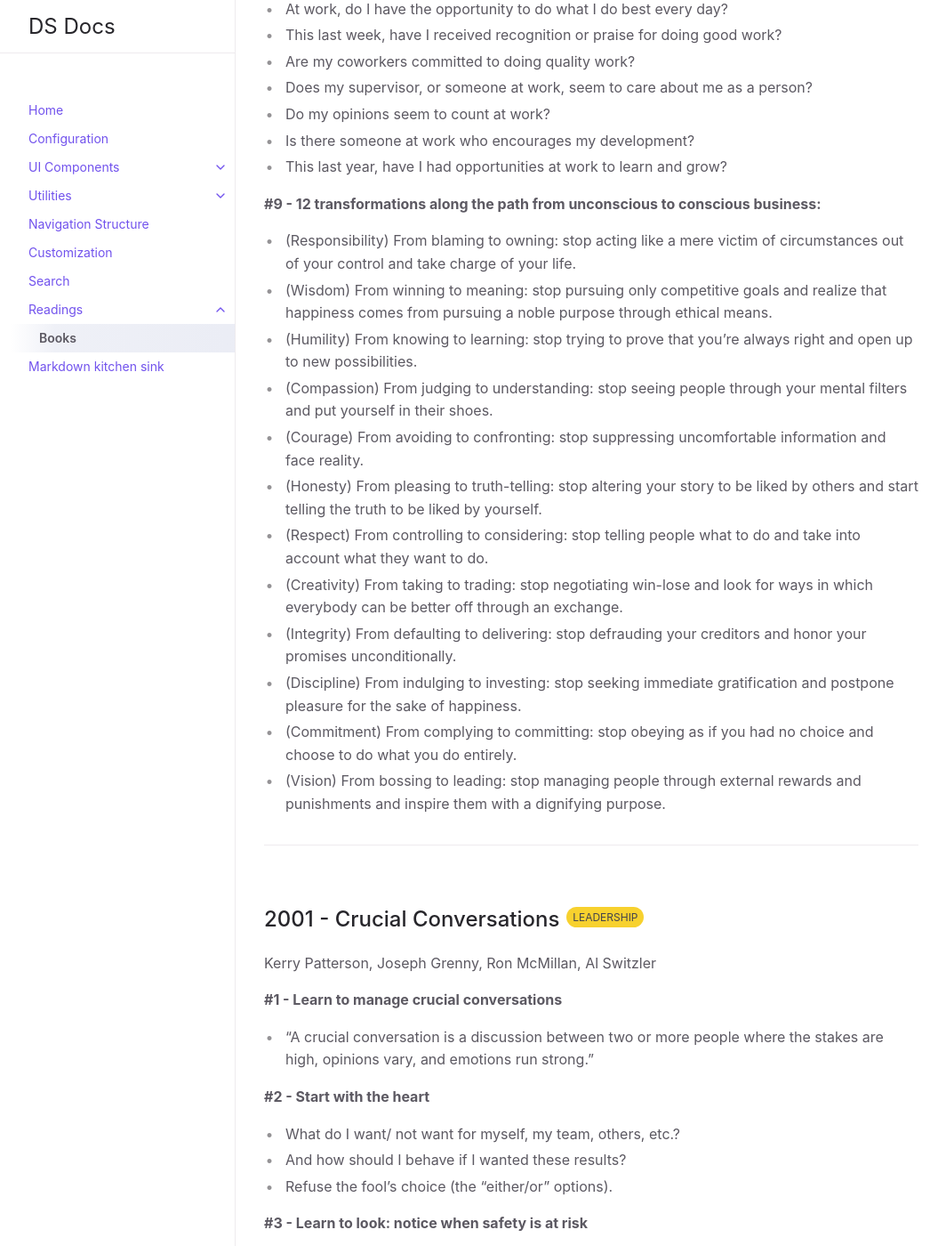
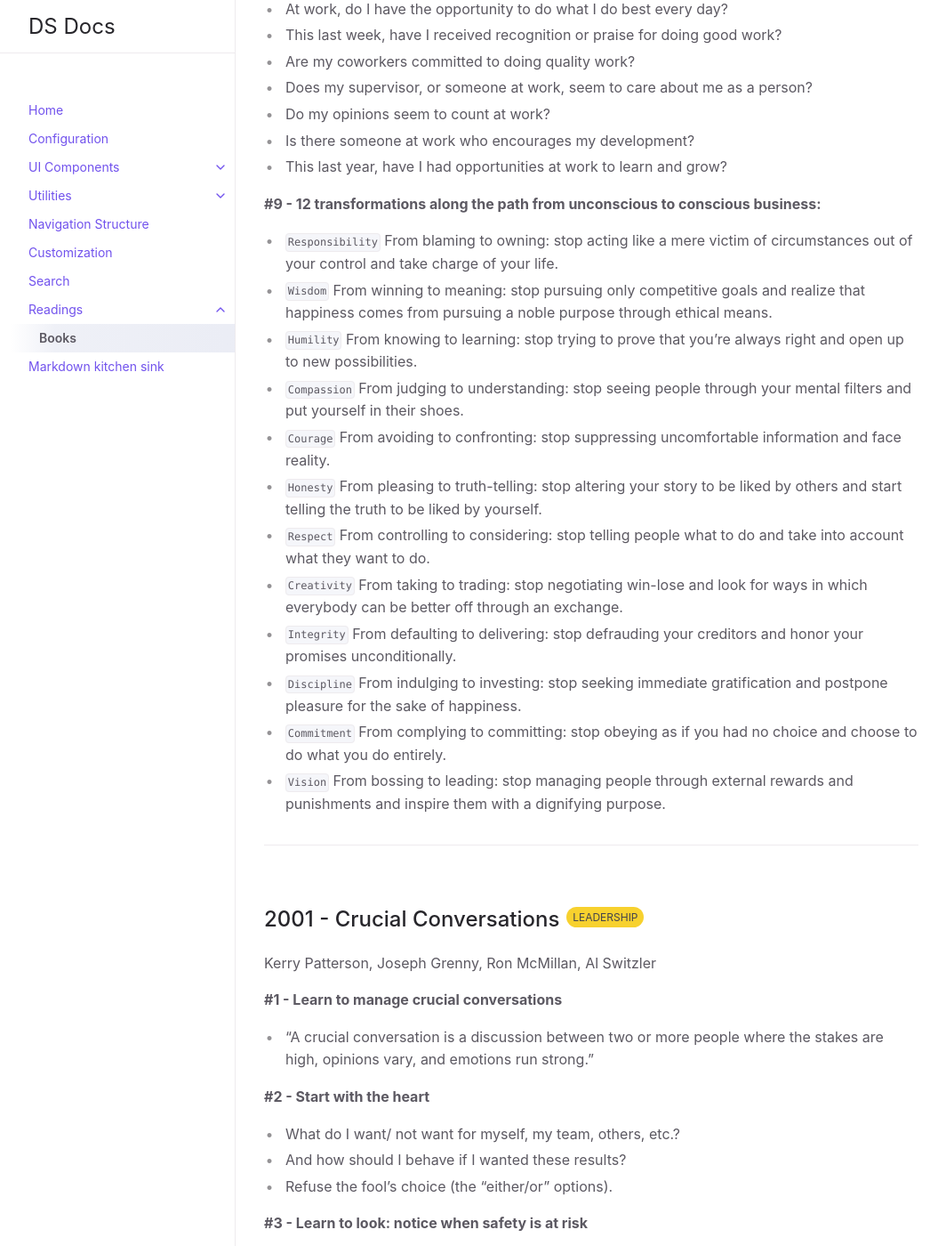
Before and after one commit to thisisjoonlim/dsdocs, a Jekyll site: the page built from docs/readings/books.md, in a window 1280 px wide and 1400 px high, scrolled down 11758 px. Shown: the whole window at 89% size, without its empty margins (107-1171 px from the left). Built offline with Jekyll 4.4.1, drawn with Linux system fonts in a browser that asks for light colours; comment, search, counter and statistics services are not loaded.

```diff
--- a/_config.yml
+++ b/_config.yml
@@ -92,8 +92,7 @@ gh_edit_view_mode: "tree" # "tree" or "edit" if you want the user to jump into t
 color_scheme: nil
 
 # Google Analytics Tracking (optional)
-# e.g, UA-1234567-89
-ga_tracking: UA-XXXXXXXXX-X
+ga_tracking: UA-176053789-1
 ga_tracking_anonymize_ip: true # Use GDPR compliant Google Analytics settings (true/nil by default)
 
 plugins:
--- a/_includes/head_custom.html
+++ b/_includes/head_custom.html
@@ -26,3 +26,6 @@
       });
     }
 </script>
+
+<!-- Google Adsense -->
+<script data-ad-client="ca-pub-6999159714593137" async src="https://pagead2.googlesyndication.com/pagead/js/adsbygoogle.js"></script>
--- a/docs/readings/books.md
+++ b/docs/readings/books.md
@@ -380,18 +380,18 @@ Fred Kofman
 - This last year, have I had opportunities at work to learn and grow?
 
 **#9 - 12 transformations along the path from unconscious to conscious business:**
-- (Responsibility) From blaming to owning: stop acting like a mere victim of circumstances out of your control and take charge of your life.
-- (Wisdom) From winning to meaning: stop pursuing only competitive goals and realize that happiness comes from pursuing a noble purpose through ethical means.
-- (Humility) From knowing to learning: stop trying to prove that you’re always right and open up to new possibilities.
-- (Compassion) From judging to understanding: stop seeing people through your mental filters and put yourself in their shoes.
-- (Courage) From avoiding to confronting: stop suppressing uncomfortable information and face reality.
-- (Honesty) From pleasing to truth-telling: stop altering your story to be liked by others and start telling the truth to be liked by yourself.
-- (Respect) From controlling to considering: stop telling people what to do and take into account what they want to do.
-- (Creativity) From taking to trading: stop negotiating win-lose and look for ways in which everybody can be better off through an exchange.
-- (Integrity) From defaulting to delivering: stop defrauding your creditors and honor your promises unconditionally.
-- (Discipline) From indulging to investing: stop seeking immediate gratification and postpone pleasure for the sake of happiness.
-- (Commitment) From complying to committing: stop obeying as if you had no choice and choose to do what you do entirely.
-- (Vision) From bossing to leading: stop managing people through external rewards and punishments and inspire them with a dignifying purpose.
+- `Responsibility` From blaming to owning: stop acting like a mere victim of circumstances out of your control and take charge of your life.
+- `Wisdom` From winning to meaning: stop pursuing only competitive goals and realize that happiness comes from pursuing a noble purpose through ethical means.
+- `Humility` From knowing to learning: stop trying to prove that you’re always right and open up to new possibilities.
+- `Compassion` From judging to understanding: stop seeing people through your mental filters and put yourself in their shoes.
+- `Courage` From avoiding to confronting: stop suppressing uncomfortable information and face reality.
+- `Honesty` From pleasing to truth-telling: stop altering your story to be liked by others and start telling the truth to be liked by yourself.
+- `Respect` From controlling to considering: stop telling people what to do and take into account what they want to do.
+- `Creativity` From taking to trading: stop negotiating win-lose and look for ways in which everybody can be better off through an exchange.
+- `Integrity` From defaulting to delivering: stop defrauding your creditors and honor your promises unconditionally.
+- `Discipline` From indulging to investing: stop seeking immediate gratification and postpone pleasure for the sake of happiness.
+- `Commitment` From complying to committing: stop obeying as if you had no choice and choose to do what you do entirely.
+- `Vision` From bossing to leading: stop managing people through external rewards and punishments and inspire them with a dignifying purpose.
 
 ---
 
```
